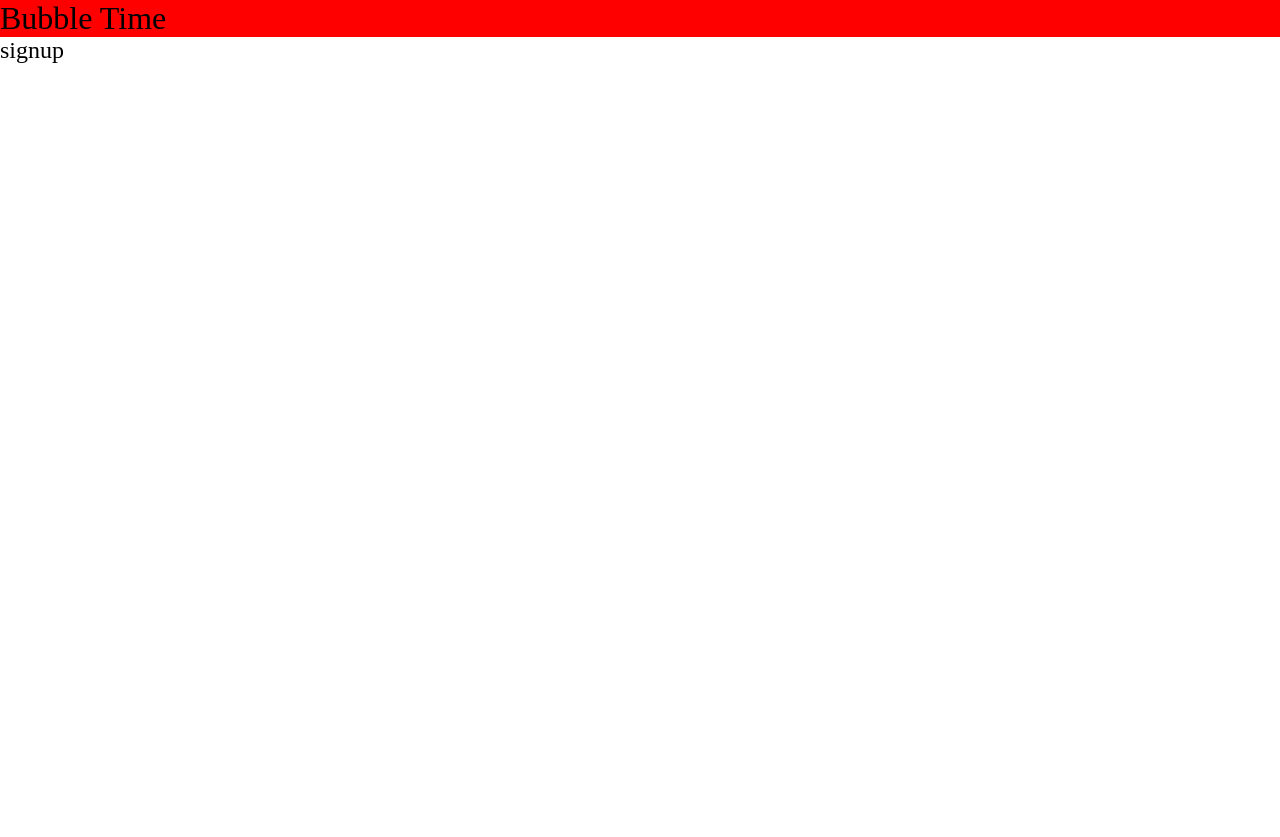
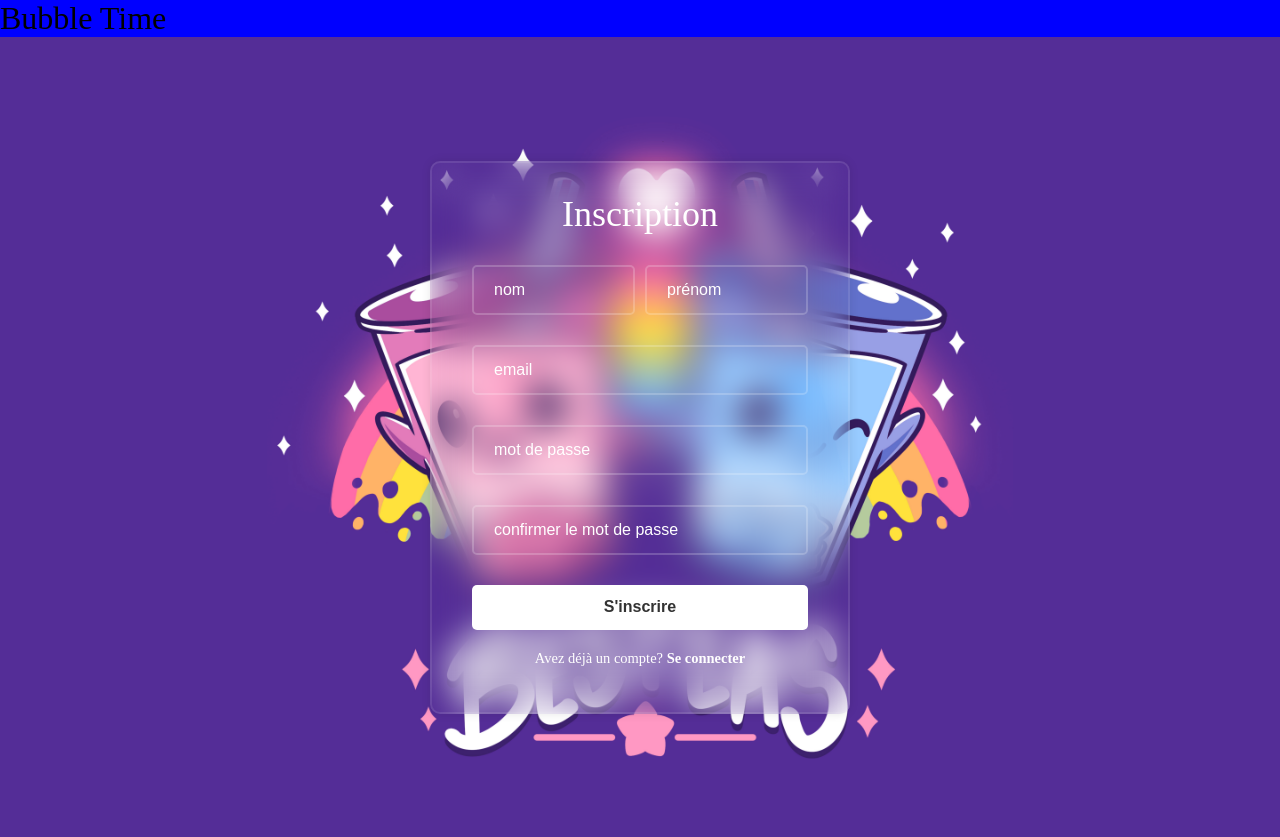
Before and after one commit to Miriam-code/BUBBLE-TIME, a Django app: page /app/register in a window 1280 px wide. Before the commit the page ends 63 px from the top, so only its background shows below. Run offline with Django 5.2, Linux system fonts and the light colour scheme.

Commit message:
front register & login

```diff
--- a/src/products/static/css/style.css
+++ b/src/products/static/css/style.css
@@ -1,5 +1,137 @@
 @import url('reset.css');
 
+body {
+  background-color: #333;
+
+}
+
 header {
-  background-color: red;
+  background-color: blue;
 }
+
+/* register & login */
+
+.container {
+  display: flex;
+  align-items: center;
+  justify-content: center;
+  min-height: 100vh;
+  background-image: url("../img/bubble.png");
+background-position: center;
+background-size: cover;
+
+}
+
+.container_form {
+  width: 420px;
+  background: transparent;
+  border: 2px solid rgba(255, 255, 255, 0.1);
+  backdrop-filter: blur(18px);
+  box-shadow: 0px 0px 10px rgba(0, 0, 0, 0.1);
+  color: #fff;
+  border-radius: 10px;
+  padding: 30px 40px;
+
+}
+
+.container h1 {
+  font-size: 36px;
+  text-align: center;
+}
+
+.container .input-box {
+  position: relative;
+  width: 100%;
+  height: 50px;
+  margin: 30px 0px;
+}
+
+.input-box input {
+  width: 100%;
+  height: 100%;
+  background: transparent;
+  border: none;
+  outline: none;
+  border: 2px solid rgb(255, 255, 255, 0.2);
+  border-radius: 5px;
+  font-size: 16px;
+  color: #fff;
+  padding: 20px 45px 20px 20px;
+}
+
+.input-flex {
+  display: flex;
+  justify-content: space-between;
+  align-items: center;
+  gap: 10px;
+}
+
+.input-flex input {
+
+ height: 50px;
+}
+
+
+
+.input-box input::placeholder {
+  color: #fff;
+}
+
+.input-box i {
+  position: absolute;
+  right: 20px;
+  top: 50%;
+  transform: translateY(-50%);
+  font-size: 20px;
+}
+
+.container .remember-forgot {
+  display: flex;
+  justify-content: end;
+  font-size: 14.5px;
+  margin: -15px 0px 15px;
+}
+
+.remember-forgot label input {
+  color: #fff;
+  margin-right: 3px;
+}
+
+.remember-forgot a {
+  color: #fff;
+  text-decoration: none;
+}
+
+.remember-forgot a:hover {
+  text-decoration: underline;
+}
+
+.container .btn {
+  width: 100%;
+  height: 45px;
+  background: #fff;
+  border: none;
+  outline: none;
+  border-radius: 5px;
+  box-decoration-break: 0px 0px 10px rgba(0, 0, 0, 0.1);
+  cursor: pointer;
+  font-size: 16px;
+  font-weight: 600;
+  color: #333;
+}
+
+.container .register-link {
+  font-size: 14.5px;
+  text-align: center;
+  margin: 20px 0px 15px;
+}
+
+.register-link p a {
+  color: #fff;
+  text-decoration: none;
+  font-weight: 600;
+}
+
+.register-link p a:hover {
+  text-decoration: underline;
+}
--- a/src/templates/base.html
+++ b/src/templates/base.html
@@ -6,7 +6,7 @@
   <meta name="viewport" content="width=device-width, initial-scale=1.0">
   {% block title %}
   {% endblock %}
-  <link rel="stylesheet" href="{% static 'css/style.css' %}">
+  <link rel="stylesheet" type="text/css" href="{% static 'css/style.css' %}">
 </head>
 <body>
   {% include 'header.html' %}
--- a/src/users/templates/users/register.html
+++ b/src/users/templates/users/register.html
@@ -1,4 +1,39 @@
 {% extends "base.html" %}
 {% block content %}
-<h1>signup</h1>
+<section class="container">
+  <div class="container_form">
+    <form action="">
+      <h1>Inscription</h1>
+
+      <div class="input-box">
+        <div class="input-flex">
+          <input type="text" placeholder="nom" required />
+          <!-- <i class="bx bxs-user"></i> -->
+          <input type="text" placeholder="prénom" required />
+          <!-- <i class="bx bxs-user"></i> -->
+        </div>
+
+      </div>
+
+      <div class="input-box">
+        <input type="email" placeholder="email" required />
+        <!-- <i class="bx bxs-user"></i> -->
+      </div>
+      <div class="input-box">
+        <input type="password" placeholder="mot de passe" required />
+        <!-- <i class="bx bxs-lock-alt"></i> -->
+      </div>
+      <div class="input-box">
+        <input type="password" placeholder="confirmer le mot de passe" required />
+        <!-- <i class="bx bxs-lock-alt"></i> -->
+      </div>
+      <button type="submit" class="btn">S'inscrire</button>
+
+      <div class="register-link">
+        <p>Avez déjà un compte? <a href=" {% url 'users:login' %} ">Se connecter</a></p>
+      </div>
+    </form>
+  </div>
+</section>
+
 {%endblock content %}
--- a/src/users/urls.py
+++ b/src/users/urls.py
@@ -1,6 +1,7 @@
 from django.urls import path
 from users.views import sign_up, sign_in,get_me
 
+app_name = "users"
 urlpatterns = [
   path('register', sign_up, name='register'),
   path('login', sign_in, name='login'),
```
Also changed, not shown: src/users/templates/users/login.html (+27 -1 lines), src/products/static/img/bubble.png (added).
